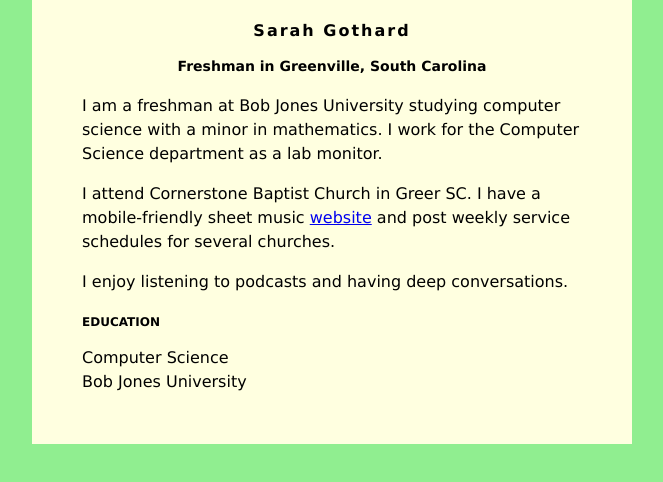
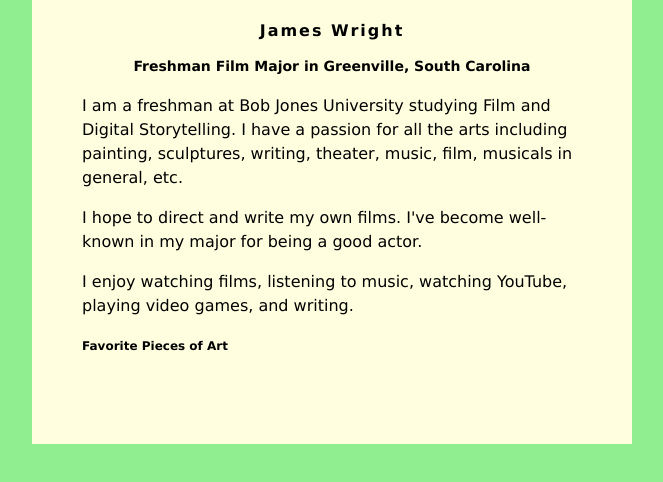
Before and after one commit to PandanaJim/PandanaJim.github.io, a plain HTML site: page index.html in a window 1280 px wide. Shown: the whole page, without its empty margins (308-971 px from the left). Drawn offline with Linux system fonts and the light colour scheme.

Commit message:
Update index.html

```diff
--- a/index.html
+++ b/index.html
@@ -30,22 +30,26 @@
 </head>
 <body>
     <div id="content">
-        <h1>Sarah Gothard</h1>
-        <h2>Freshman in Greenville, South Carolina</h2>
+        <h1>James Wright</h1>
+        <h2>Freshman Film Major in Greenville, South Carolina</h2>
 
-         <p>I am a freshman at Bob Jones University studying computer science with a minor in
-            mathematics. I work for the Computer Science department as a lab monitor.</p>
+         <p>I am a freshman at Bob Jones University studying Film and Digital Storytelling.
+             I have a passion for all the arts including painting, sculptures, writing, theater, music, film, musicals in general, etc.</p>
          <p>
-            I attend Cornerstone Baptist Church in Greer SC. I have a mobile-friendly
-            sheet music <a href="https://mobilehymns.org/">website</a> and post weekly service
-            schedules for several churches.
+            I hope to direct and write my own films. I've become well-known in my major for being a good actor.
          </p>
          <p>
-            I enjoy listening to podcasts and having deep conversations.
+            I enjoy watching films, listening to music, watching YouTube, playing video games, and writing.
          </p>
-        <h3>EDUCATION</h3>
-        Computer Science<br />
-        Bob Jones University
+        <h3>Favorite Pieces of Art</h3>
+        <br Film: Spider-Man Into the Spider-Verse
+            Show: Doctor Who
+            Painting: A Starry Night by Vincent Van Goph
+            Poem: I Heard A Fly Buzz by Emily Dickenson
+            Book: Frankenstein by Mary Shelley
+            Theater Production: Beauty and the Beast
+            Song(for now): Message in a Bottle by Taylor Swift
+            />
     </div>
 
 </body>
```
